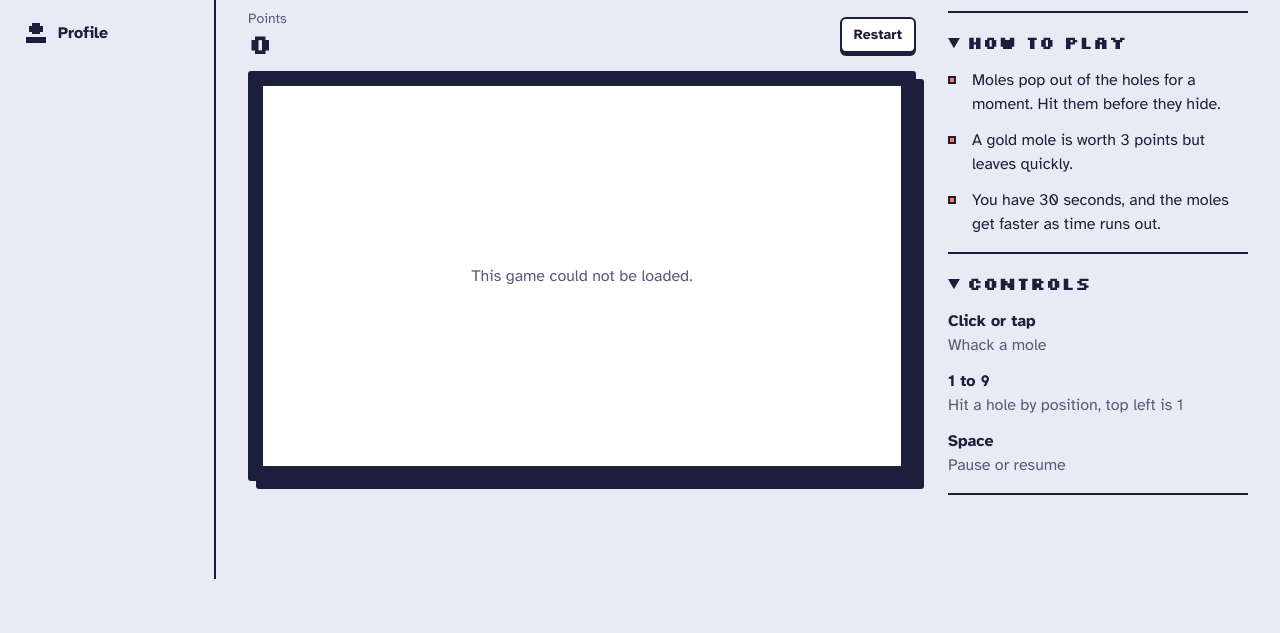
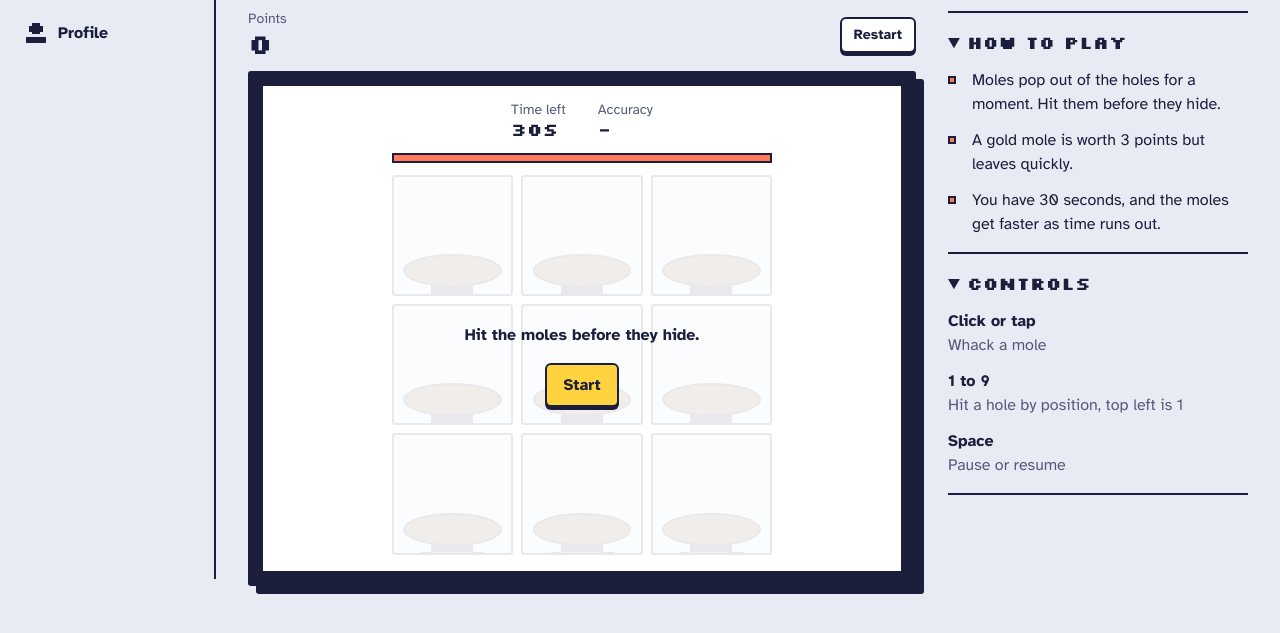
Before and after one commit to sophiaabayon/virtual-arcade, a plain HTML site: page index.html in a window 1280 px wide. Both pictures are taken after a click on the link "Whack-a-Mole". Shown: the part 221-854 px from the top of the page. Before the commit the page ends 800 px from the top, so only its background shows below. Drawn offline with Linux system fonts and the light colour scheme.

Commit message:
feat(whackamole): add timed Whack-a-Mole with gold moles and rising pace

```diff
--- a/css/games.css
+++ b/css/games.css
@@ -184,3 +184,75 @@
 .rps__dot.is-win { background: #5fd38d; }
 .rps__dot.is-tie { background: #ffd23f; }
 .rps__dot.is-lose { background: #ff7b6b; }
+
+/* Whack-a-Mole */
+.mole { display: grid; justify-items: center; gap: var(--space-3); width: 100%; }
+
+.mole__hud { display: flex; gap: var(--space-6); }
+.mole__hud div { display: grid; line-height: 1.2; }
+.mole__hud span { color: var(--muted); font-size: var(--step--1); }
+.mole__hud strong { font-family: var(--font-display); font-size: var(--step-1); }
+
+.mole__meter {
+  width: min(100%, 380px);
+  height: 10px;
+  background: var(--panel-2);
+  border: var(--bw) solid var(--line);
+}
+.mole__meter-fill { height: 100%; width: 100%; background: var(--accent); transition: width 0.06s linear; }
+
+.mole__field { position: relative; width: min(100%, 380px); }
+
+.mole__grid { display: grid; grid-template-columns: repeat(3, 1fr); gap: var(--space-2); }
+
+.mole__hole {
+  position: relative;
+  aspect-ratio: 1;
+  padding: 0;
+  overflow: hidden;
+  background: var(--panel-2);
+  border: var(--bw) solid var(--line);
+  border-radius: var(--radius-s);
+  cursor: pointer;
+  touch-action: manipulation;
+  -webkit-tap-highlight-color: transparent;
+}
+
+.mole__mole {
+  position: absolute;
+  left: 14%;
+  bottom: 16%;
+  width: 72%;
+  transform: translateY(110%);
+  transition: transform 0.1s ease-out;
+}
+.mole__mole svg { width: 100%; height: auto; }
+.mole__hole.is-up .mole__mole { transform: translateY(0); }
+.mole__hole.is-hit .mole__mole { transform: translateY(35%); filter: brightness(0.8); }
+.mole__hole.is-gold.is-up { background: #fff3c4; }
+[data-theme="dark"] .mole__hole.is-gold.is-up { background: #5a4a16; }
+
+.mole__dirt {
+  position: absolute;
+  left: 8%;
+  bottom: 6%;
+  width: 84%;
+  height: 28%;
+  background: #6b4a33;
+  border: var(--bw) solid #1b1f3b;
+  border-radius: 50%;
+}
+
+.mole__cover {
+  position: absolute;
+  inset: 0;
+  z-index: 2;
+  display: grid;
+  align-content: center;
+  justify-items: center;
+  gap: var(--space-4);
+  padding: var(--space-4);
+  text-align: center;
+  background: color-mix(in srgb, var(--panel) 90%, transparent);
+}
+.mole__cover-title { font-weight: 700; }
--- a/index.html
+++ b/index.html
@@ -73,6 +73,7 @@
   <script src="js/games/tictactoe.js"></script>
   <script src="js/games/memory.js"></script>
   <script src="js/games/rps.js"></script>
+  <script src="js/games/whackamole.js"></script>
   <script src="js/app.js"></script>
 </body>
 </html>
--- /dev/null
+++ b/js/games/whackamole.js
@@ -0,0 +1,237 @@
+/* Whack-a-Mole: thirty seconds, nine holes. One tick loop drives timing, so
+   pausing simply stops the clock. */
+
+(function (A) {
+  'use strict';
+  const { h, pixelIcon, randInt } = A;
+
+  const HOLES = 9;
+  const ROUND_SECONDS = 30;
+  const TICK_MS = 50;
+  const GOLD_CHANCE = 0.12;
+  const HIT_FLASH = 0.25;
+
+  const MOLE_ROWS = [
+    '..oooo..',
+    '.obbbbo.',
+    'obwbbwbo',
+    'obbbbbbo',
+    'obbrrbbo',
+    'obbbbbbo',
+    '.obbbbo.',
+    '..oooo..',
+  ];
+  const FUR = { o: '#1b1f3b', b: '#9a6b45', w: '#ffffff', r: '#e5483a' };
+  const GOLD = { o: '#1b1f3b', b: '#ffd23f', w: '#ffffff', r: '#e5483a' };
+
+  const lerp = (from, to, t) => from + (to - from) * t;
+
+  function mount(ctx) {
+    let phase; // ready, running, paused, over
+    let timeLeft;
+    let score;
+    let hits;
+    let taps;
+    let spawnIn;
+    let holes;
+    let lastTick = 0;
+    let loop = null;
+
+    const timeEl = h('strong', null, `${ROUND_SECONDS}s`);
+    const accuracyEl = h('strong', null, '-');
+    const meter = h('div', { class: 'mole__meter-fill' });
+    const coverTitle = h('p', { class: 'mole__cover-title' });
+    const coverButton = h('button', { type: 'button', class: 'btn btn--primary', onClick: () => primary() }, 'Start');
+    const cover = h('div', { class: 'mole__cover' }, coverTitle, coverButton);
+
+    const holeEls = Array.from({ length: HOLES }, (_, i) => {
+      const button = h('button', {
+        type: 'button',
+        class: 'mole__hole',
+        'aria-label': `Hole ${i + 1}`,
+        onPointerdown: () => whack(i),
+        onClick: (event) => { if (event.detail === 0) whack(i); },
+      },
+      h('span', { class: 'mole__mole' }, pixelIcon(MOLE_ROWS, FUR)),
+      h('span', { class: 'mole__dirt' }));
+      return button;
+    });
+    const golden = holeEls.map(() => pixelIcon(MOLE_ROWS, GOLD));
+    const normal = holeEls.map((el) => el.querySelector('svg'));
+
+    ctx.stage.appendChild(h('div', { class: 'mole' },
+      h('div', { class: 'mole__hud' },
+        h('div', null, h('span', null, 'Time left'), timeEl),
+        h('div', null, h('span', null, 'Accuracy'), accuracyEl)),
+      h('div', { class: 'mole__meter', 'aria-hidden': 'true' }, meter),
+      h('div', { class: 'mole__field' },
+        h('div', { class: 'mole__grid', role: 'group', 'aria-label': 'Mole holes' }, holeEls),
+        cover)));
+
+    const progress = () => 1 - timeLeft / ROUND_SECONDS;
+
+    function showCover(title, buttonLabel) {
+      coverTitle.textContent = title;
+      coverButton.textContent = buttonLabel;
+      cover.hidden = false;
+    }
+
+    function render() {
+      timeEl.textContent = `${Math.max(0, Math.ceil(timeLeft))}s`;
+      meter.style.width = `${Math.max(0, (timeLeft / ROUND_SECONDS) * 100)}%`;
+      accuracyEl.textContent = taps ? `${Math.round((hits / taps) * 100)}%` : '-';
+      holes.forEach((hole, i) => {
+        const el = holeEls[i];
+        el.classList.toggle('is-up', hole.state === 'up');
+        el.classList.toggle('is-hit', hole.state === 'hit');
+        el.classList.toggle('is-gold', hole.gold && hole.state !== 'empty');
+        const svg = el.querySelector('.mole__mole svg');
+        const wanted = hole.gold ? golden[i] : normal[i];
+        if (svg !== wanted) el.querySelector('.mole__mole').replaceChildren(wanted);
+      });
+    }
+
+    function resetState() {
+      phase = 'ready';
+      timeLeft = ROUND_SECONDS;
+      score = 0;
+      hits = 0;
+      taps = 0;
+      spawnIn = 0.6;
+      holes = Array.from({ length: HOLES }, () => ({ state: 'empty', ttl: 0, gold: false }));
+    }
+
+    function stopLoop() {
+      clearInterval(loop);
+      loop = null;
+    }
+
+    function startLoop() {
+      stopLoop();
+      lastTick = performance.now();
+      loop = setInterval(tick, TICK_MS);
+    }
+
+    function restart() {
+      stopLoop();
+      resetState();
+      ctx.setScore(0);
+      showCover('Hit the moles before they hide.', 'Start');
+      ctx.setStatus('');
+      render();
+    }
+
+    function primary() {
+      if (phase === 'ready') {
+        begin();
+      } else if (phase === 'paused') {
+        phase = 'running';
+        cover.hidden = true;
+        ctx.setStatus('');
+        startLoop();
+      }
+    }
+
+    function begin() {
+      resetState();
+      phase = 'running';
+      ctx.start();
+      ctx.setScore(0);
+      cover.hidden = true;
+      render();
+      startLoop();
+    }
+
+    function pause() {
+      if (phase !== 'running') return;
+      phase = 'paused';
+      stopLoop();
+      showCover('Paused', 'Resume');
+      ctx.setStatus('Paused. Press Space to resume.');
+      coverButton.focus({ preventScroll: true });
+    }
+
+    function spawn() {
+      const free = holes.map((hole, i) => (hole.state === 'empty' ? i : -1)).filter((i) => i >= 0);
+      if (!free.length) return;
+      const index = free[randInt(0, free.length - 1)];
+      const gold = Math.random() < GOLD_CHANCE;
+      const base = lerp(1.0, 0.55, progress());
+      holes[index] = { state: 'up', ttl: gold ? base * 0.7 : base, gold };
+    }
+
+    function tick() {
+      const now = performance.now();
+      const dt = Math.min(0.25, (now - lastTick) / 1000);
+      lastTick = now;
+      if (phase !== 'running') return;
+
+      timeLeft -= dt;
+      holes.forEach((hole) => {
+        if (hole.state === 'empty') return;
+        hole.ttl -= dt;
+        if (hole.ttl <= 0) hole.state = 'empty';
+      });
+
+      const upCount = holes.filter((hole) => hole.state === 'up').length;
+      const maxUp = progress() > 0.5 ? 2 : 1;
+      spawnIn -= dt;
+      if (spawnIn <= 0) {
+        if (upCount < maxUp) spawn();
+        spawnIn = lerp(0.75, 0.38, progress()) * (0.8 + Math.random() * 0.4);
+      }
+
+      render();
+      if (timeLeft <= 0) finish();
+    }
+
+    function whack(index) {
+      if (phase !== 'running') return;
+      taps += 1;
+      const hole = holes[index];
+      if (hole.state === 'up') {
+        const points = hole.gold ? 3 : 1;
+        hole.state = 'hit';
+        hole.ttl = HIT_FLASH;
+        score += points;
+        hits += 1;
+        ctx.setScore(score);
+        ctx.extra('whacks');
+        ctx.sfx(hole.gold ? 'win' : 'hit');
+      }
+      render();
+    }
+
+    function finish() {
+      phase = 'over';
+      stopLoop();
+      timeLeft = 0;
+      holes.forEach((hole) => { hole.state = 'empty'; });
+      render();
+      const accuracy = taps ? Math.round((hits / taps) * 100) : 0;
+      ctx.sfx('lose');
+      ctx.gameOver(score, {
+        headline: "Time's up",
+        detail: `${hits} ${hits === 1 ? 'mole' : 'moles'} whacked with ${accuracy}% accuracy.`,
+      });
+    }
+
+    ctx.listen(document, 'keydown', (event) => {
+      if (event.ctrlKey || event.metaKey || event.altKey) return;
+      if (/^[1-9]$/.test(event.key)) {
+        whack(Number(event.key) - 1);
+      } else if (event.code === 'Space' && !(event.target instanceof HTMLButtonElement)) {
+        event.preventDefault();
+        if (phase === 'running') pause();
+        else primary();
+      }
+    });
+    ctx.listen(document, 'visibilitychange', () => { if (document.hidden) pause(); });
+    ctx.onDestroy(stopLoop);
+
+    restart();
+    return { restart, destroy: stopLoop };
+  }
+
+  A.Games.attach('whackamole', mount);
+})(window.Arcade);
```
